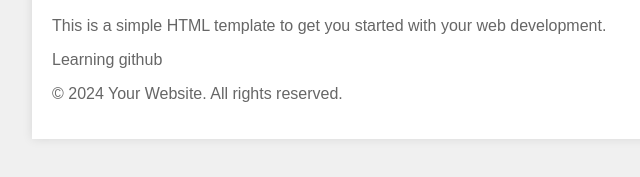
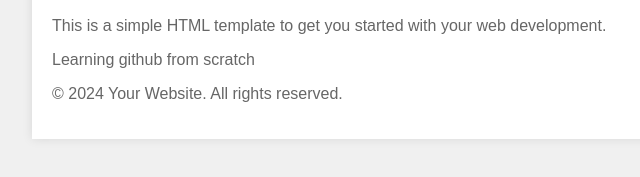
Before and after one commit to SamamaJarrar/SQA-A4, a plain HTML site: page index.html in a window 1280 px wide. Shown: the part 223-400 px from the top of the page, 188-828 px from the left. Drawn offline with Linux system fonts and the light colour scheme.

```diff
--- a/index.html
+++ b/index.html
@@ -43,7 +43,7 @@
         <main>
             <h2>Welcome to our website!</h2>
             <p>This is a simple HTML template to get you started with your web development.</p>
-            <p>Learning github</p>
+            <p>Learning github from scratch</p>
         </main>
         <footer>
             <p>&copy; 2024 Your Website. All rights reserved.</p>
```
